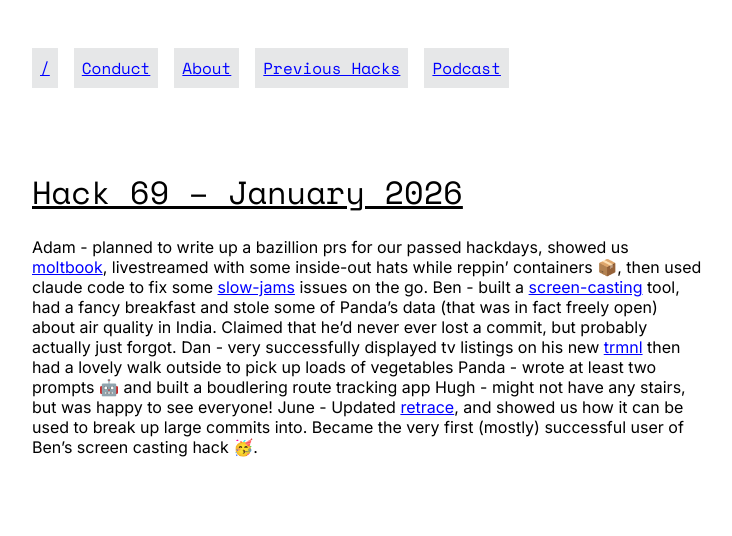
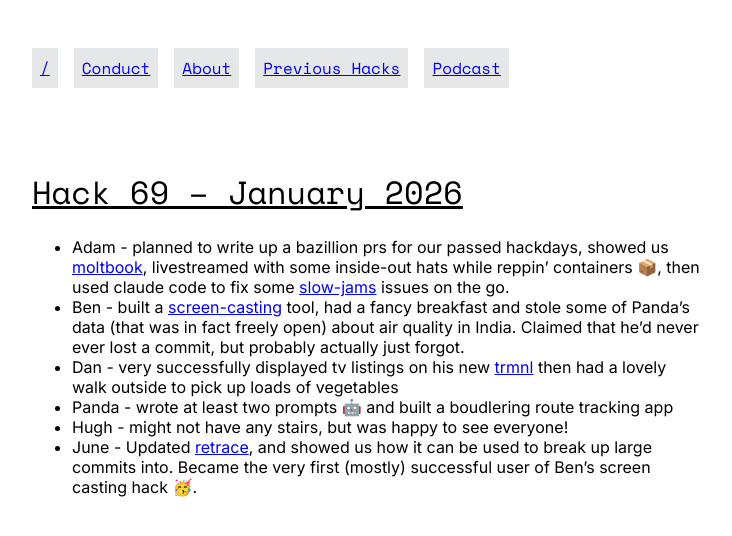
Before and after one commit to remotehack/remotehack.github.io, a Jekyll site: the page built from _hacks/69.md, in a window 1280 px wide. Shown: the top 536 px of the page, without its empty margins (272-1004 px from the left). Built offline with Jekyll 4.4.1, drawn with Linux system fonts in a browser that asks for light colours.

Commit message:
Lists are good

```diff
--- a/_hacks/69.md
+++ b/_hacks/69.md
@@ -3,12 +3,12 @@
 date: 2026-01-31
 ---
 
-Adam - planned to write up a bazillion prs for our passed hackdays, showed us [moltbook], livestreamed with some inside-out hats while reppin' containers 📦, then used claude code to fix some [slow-jams] issues on the go.
-Ben - built a [screen-casting] tool, had a fancy breakfast and stole some of Panda's data (that was in fact freely open) about air quality in India.  Claimed that he'd never ever lost a commit, but probably actually just forgot.
-Dan - very successfully displayed tv listings on his new [trmnl] then had a lovely walk outside to pick up loads of vegetables
-Panda - wrote at least two prompts 🤖 and built a boudlering route tracking app
-Hugh - might not have any stairs, but was happy to see everyone!
-June - Updated [retrace], and showed us how it can be used to break up large commits into.  Became the very first (mostly) successful user of Ben's screen casting hack 🥳.
+* Adam - planned to write up a bazillion prs for our passed hackdays, showed us [moltbook], livestreamed with some inside-out hats while reppin' containers 📦, then used claude code to fix some [slow-jams] issues on the go.
+* Ben - built a [screen-casting] tool, had a fancy breakfast and stole some of Panda's data (that was in fact freely open) about air quality in India.  Claimed that he'd never ever lost a commit, but probably actually just forgot.
+* Dan - very successfully displayed tv listings on his new [trmnl] then had a lovely walk outside to pick up loads of vegetables
+* Panda - wrote at least two prompts 🤖 and built a boudlering route tracking app
+* Hugh - might not have any stairs, but was happy to see everyone!
+* June - Updated [retrace], and showed us how it can be used to break up large commits into.  Became the very first (mostly) successful user of Ben's screen casting hack 🥳.
 
 
 [slow-jams]: https://slo-jams.com/
```
